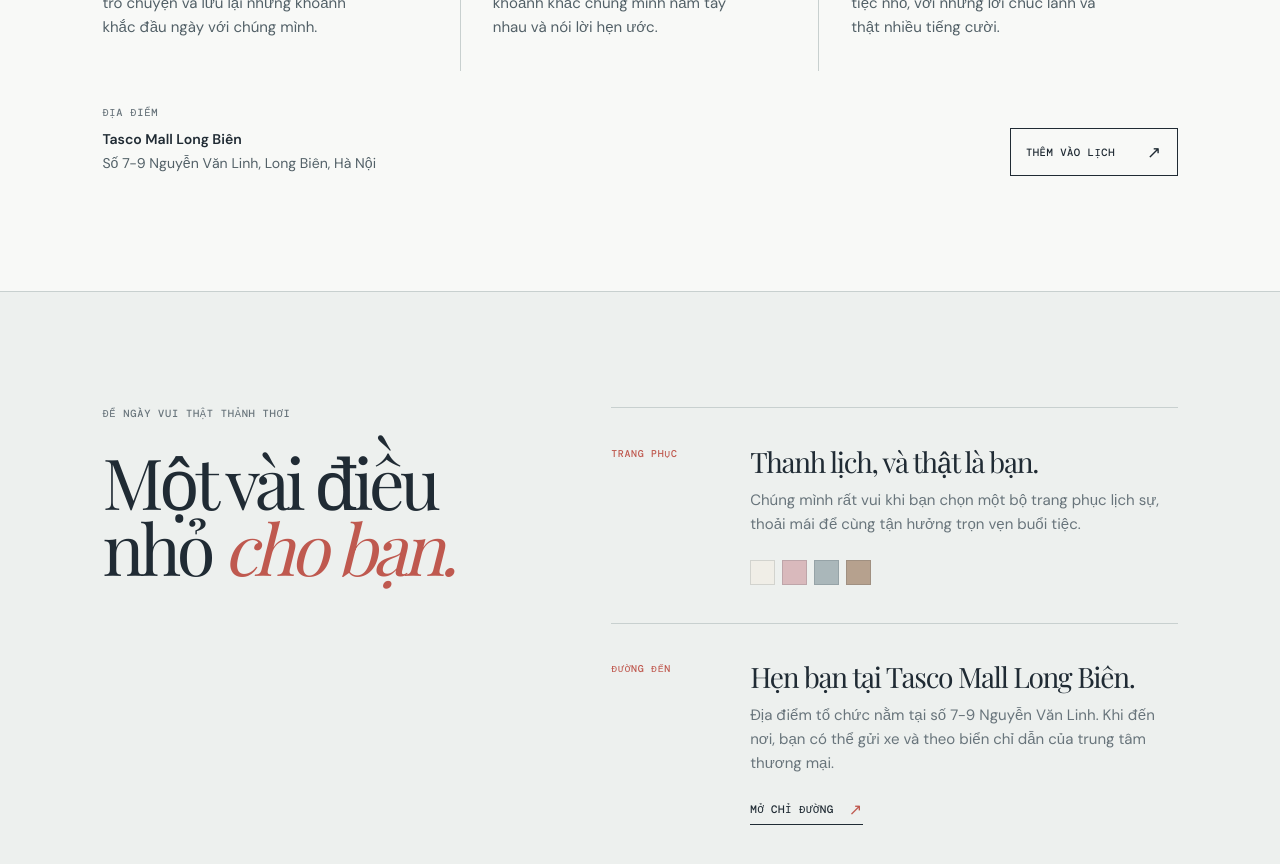
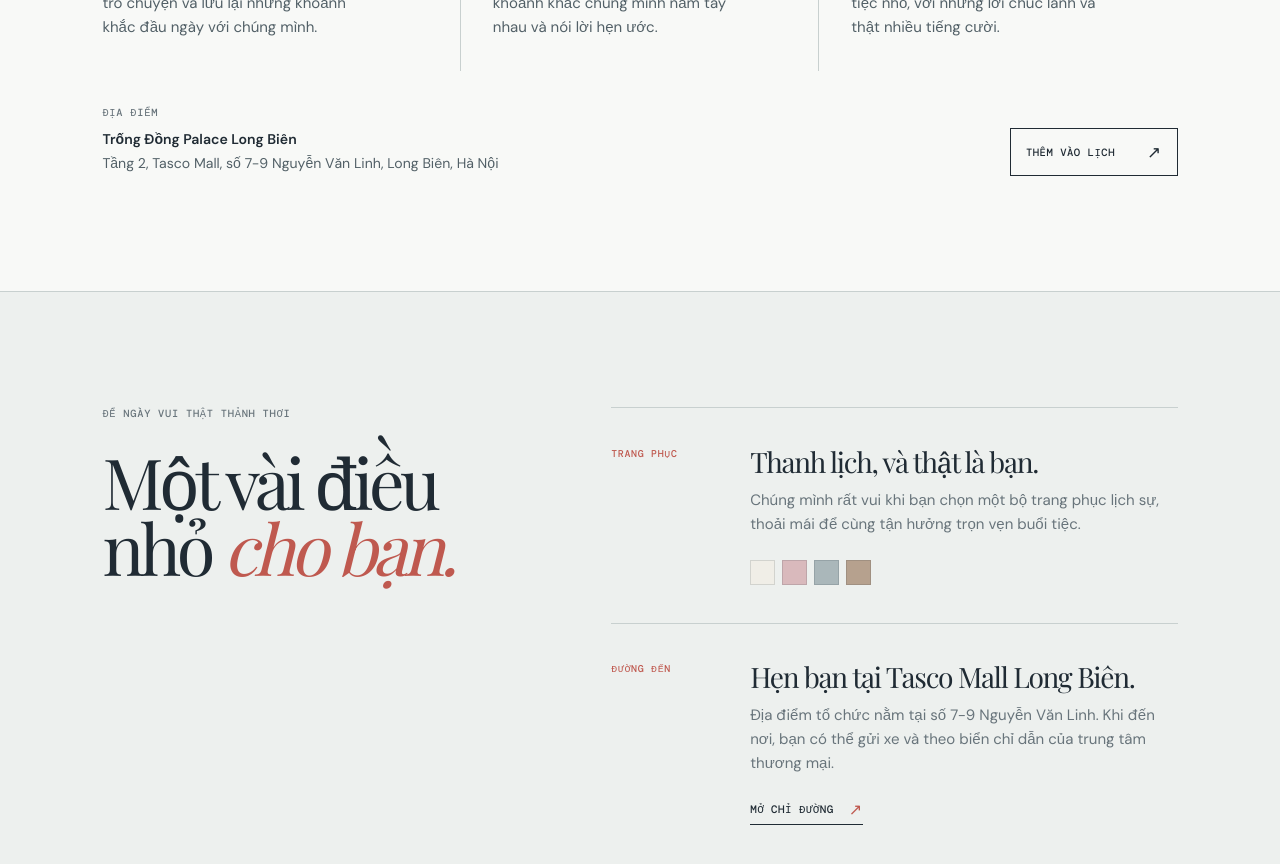
Before and after one commit to ThaiLe189/wedding, a React (Vite) app: page / in a window 1280 px wide. Shown: the part 2280-3144 px from the top of the page. Built offline with nearby package versions, Linux system fonts and the light colour scheme; a web font is replaced by a local one.

Commit message:
Update venue to Trong Dong Palace

```diff
--- a/src/data/wedding.js
+++ b/src/data/wedding.js
@@ -18,9 +18,9 @@ export const wedding = {
     rsvpDeadline: '30.10.2026',
   },
   venue: {
-    name: 'Tasco Mall Long Biên',
-    address: 'Số 7-9 Nguyễn Văn Linh, Long Biên, Hà Nội',
-    mapsUrl: 'https://www.google.com/maps/search/?api=1&query=Tasco+Mall+Long+Bien%2C+7-9+Nguyen+Van+Linh%2C+Ha+Noi',
+    name: 'Trống Đồng Palace Long Biên',
+    address: 'Tầng 2, Tasco Mall, số 7-9 Nguyễn Văn Linh, Long Biên, Hà Nội',
+    mapsUrl: 'https://www.google.com/maps/search/?api=1&query=Trong+Dong+Palace+Long+Bien%2C+Tasco+Mall%2C+7-9+Nguyen+Van+Linh%2C+Ha+Noi',
   },
 };
 
```
